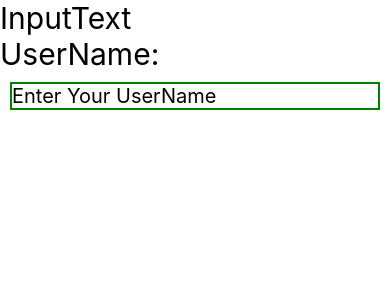
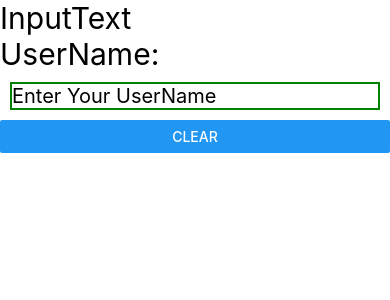
Before and after one commit to inazarm/Learning_RN1, a React Native app: screen / in a window 390 px wide. Shown: the top 300 px of the page. Built offline with nearby package versions, Linux system fonts and the light colour scheme.

Commit message:
enter in textbox and view on text field and clear both on button click

```diff
--- a/src/components/InputText.jsx
+++ b/src/components/InputText.jsx
@@ -1,14 +1,15 @@
-import { View, Text, TextInput } from 'react-native'
+import { View, Text, TextInput, Button } from 'react-native'
 import React, { useState } from 'react'
 
 const InputText = () => {
-    const [userName,setUserName]=useState("");
+    const [userName,setUserName]=useState('');
   return (
     <View>
       <Text style={{fontSize:30}}>InputText</Text>
       <Text style={{fontSize:30}}>UserName: {userName}</Text>
-      <TextInput style={{fontSize:20,borderWidth:2,borderColor:'green',margin:10}} placeholder='Enter Your UserName'
+      <TextInput style={{fontSize:20,borderWidth:2,borderColor:'green',margin:10}} value={userName} placeholder='Enter Your UserName'
       onChangeText={(value) => setUserName(value)}/>
+      <Button title='Clear' onPress={()=>setUserName('')}/>
     </View>
   )
 }
```
